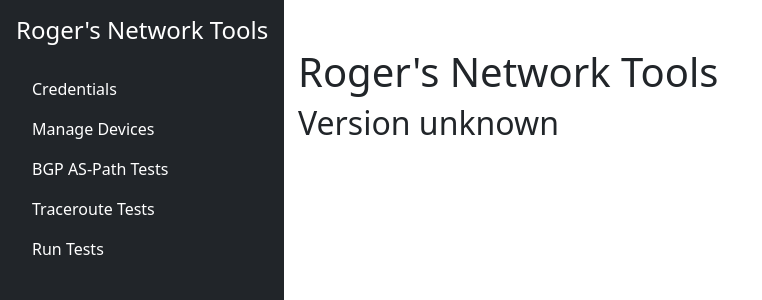
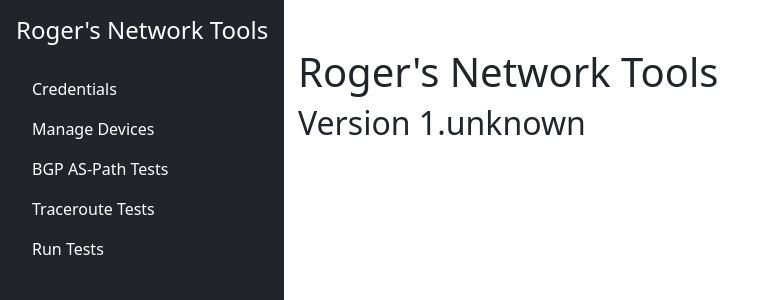
Before and after one commit to rog2054/rnt, a Flask app: page / in a window 1280 px wide. Shown: the top 300 px of the page, without its empty margins (0-762 px from the left). Run offline with Flask 3, Linux system fonts and the light colour scheme; some libraries are stand-ins or nearby versions.

Commit message:
changed version to be 1.x

```diff
--- a/templates/index.html
+++ b/templates/index.html
@@ -5,5 +5,5 @@
 {% endblock %}
 {% block content %}
 <h1>Roger's Network Tools</h1>
-<h2>Version {{version}}</h2>
+<h2>Version 1.{{version}}</h2>
 {% endblock %}
```
